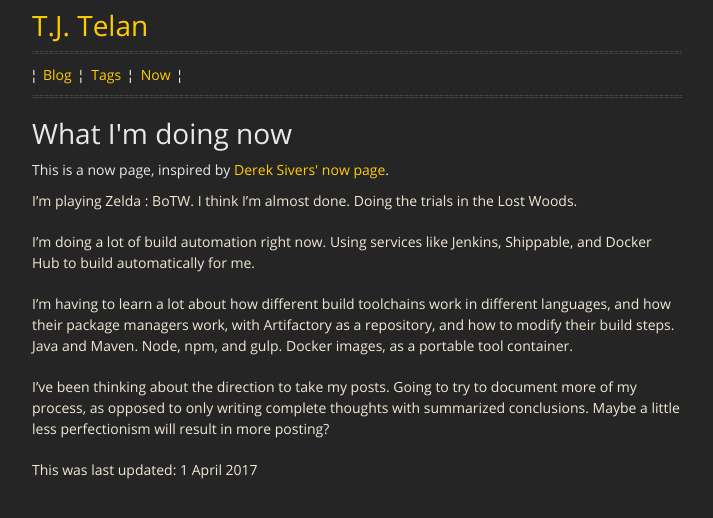
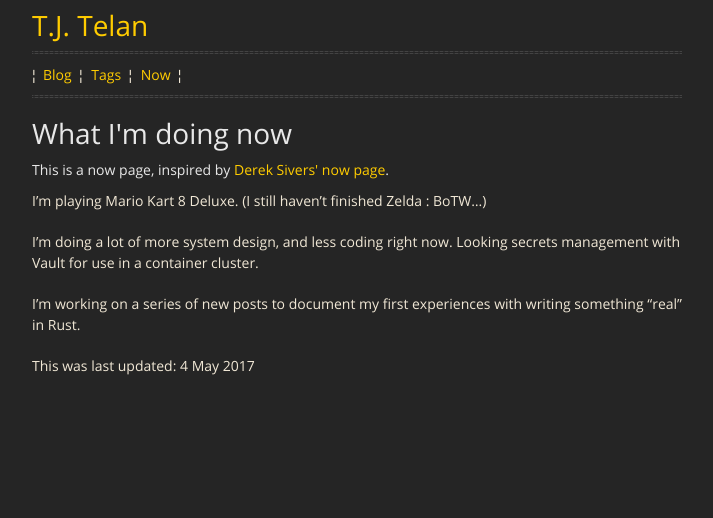
Before and after one commit to tjtelan/tjtelan.github.io, a Jekyll site: the page built from now/index.md, in a window 1280 px wide. Shown: the top 518 px of the page, without its empty margins (283-996 px from the left). Built offline with Jekyll 4.4.1, drawn with Linux system fonts in a browser that asks for light colours; nearby versions of some CDN libraries.

Commit message:
Updating now

```diff
--- a/now/index.md
+++ b/now/index.md
@@ -1,12 +1,10 @@
 ---
 layout: now
-date: 2017-4-1
+date: 2017-5-4
 ---
 
-I'm playing Zelda : BoTW. I think I'm almost done. Doing the trials in the Lost Woods.
+I'm playing Mario Kart 8 Deluxe. (I still haven't finished Zelda : BoTW...)
 
-I'm doing a lot of build automation right now. Using services like Jenkins, Shippable, and Docker Hub to build automatically for me.
+I'm doing a lot of more system design, and less coding right now. Looking secrets management with Vault for use in a container cluster.
 
-I'm having to learn a lot about how different build toolchains work in different languages, and how their package managers work, with Artifactory as a repository, and how to modify their build steps. Java and Maven. Node, npm, and gulp. Docker images, as a portable tool container.
-
-I've been thinking about the direction to take my posts. Going to try to document more of my process, as opposed to only writing complete thoughts with summarized conclusions. Maybe a little less perfectionism will result in more posting?
+I'm working on a series of new posts to document my first experiences with writing something "real" in Rust.
```
